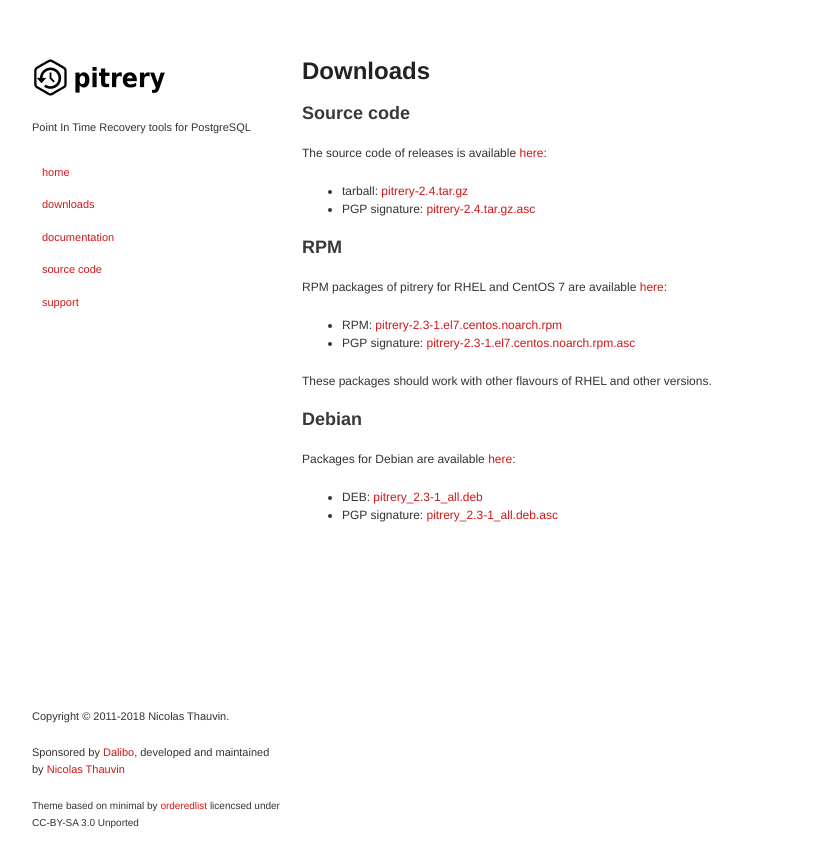
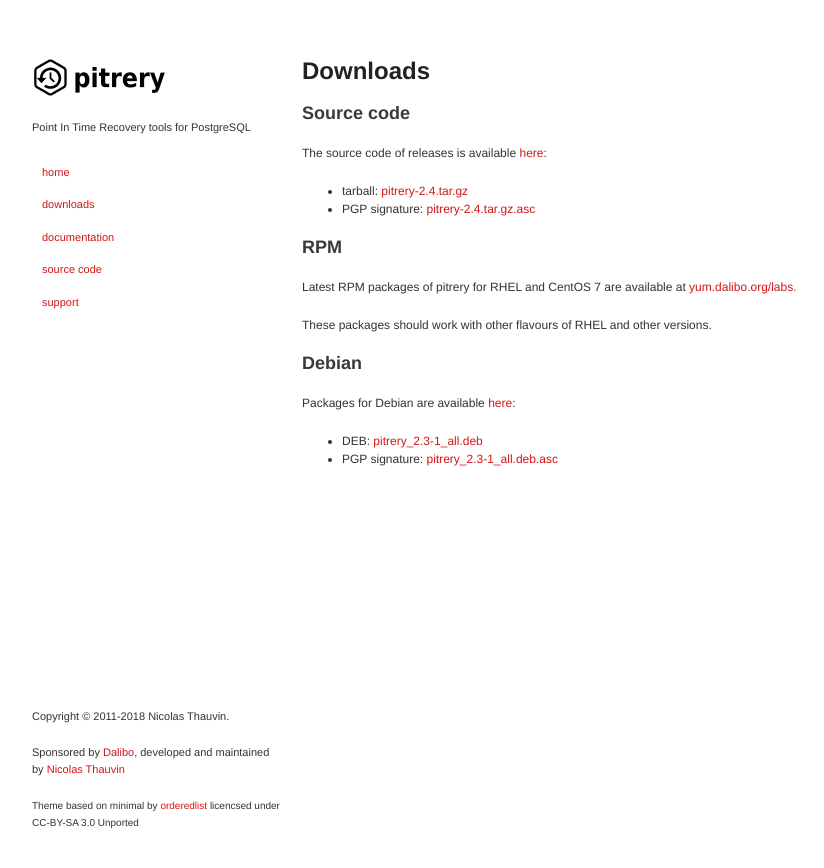
Before and after one commit to dalibo/pitrery, a Jekyll site: the page built from downloads.md, in a window 1280 px wide. Shown: the top 868 px of the page, without its empty margins (173-997 px from the left). Built offline with Jekyll 4.4.1, drawn with Linux system fonts in a browser that asks for light colours; nearby versions of some CDN libraries.

Commit message:
Point to Dalibo Labs YUM repository

```diff
--- a/downloads.md
+++ b/downloads.md
@@ -18,10 +18,8 @@ The source code of releases is available [here](https://dl.dalibo.com/public/pit
 RPM
 ---
 
-RPM packages of pitrery for RHEL and CentOS 7 are available [here](https://dl.dalibo.com/public/pitrery/rpms/):
-
-* RPM: [pitrery-2.3-1.el7.centos.noarch.rpm](https://dl.dalibo.com/public/pitrery/rpms/pitrery-2.3-1.el7.centos.noarch.rpm)
-* PGP signature: [pitrery-2.3-1.el7.centos.noarch.rpm.asc](https://dl.dalibo.com/public/pitrery/rpms/pitrery-2.3-1.el7.centos.noarch.rpm.asc)
+Latest RPM packages of pitrery for RHEL and CentOS 7 are available at
+[yum.dalibo.org/labs](https://yum.dalibo.orgs/labs).
 
 These packages should work with other flavours of RHEL and other versions.
 
```
